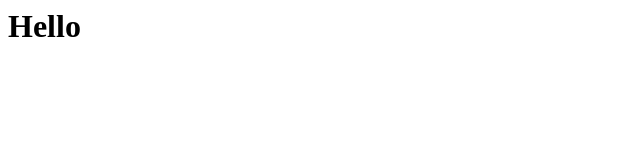
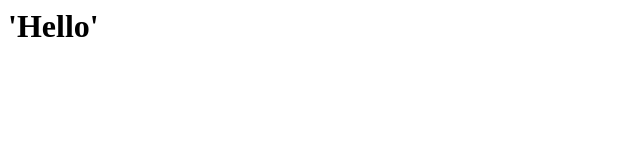
Before and after one commit to had2020/web201.github.io, a plain HTML site: page index.html in a window 1280 px wide. Shown: the full height of the page, 0-640 px from the left. Drawn offline with Linux system fonts and the light colour scheme.

Commit message:
Update index.html

```diff
--- a/index.html
+++ b/index.html
@@ -1 +1 @@
-<h1>Hello</h1>
+<h1>'Hello'</h1>
```
